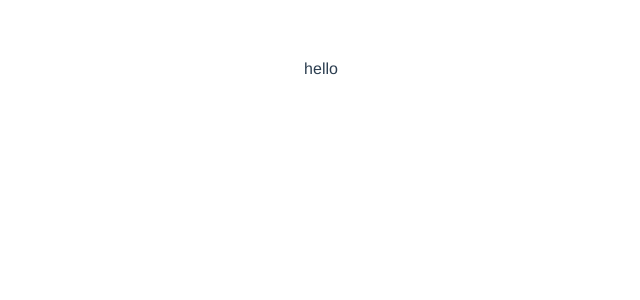
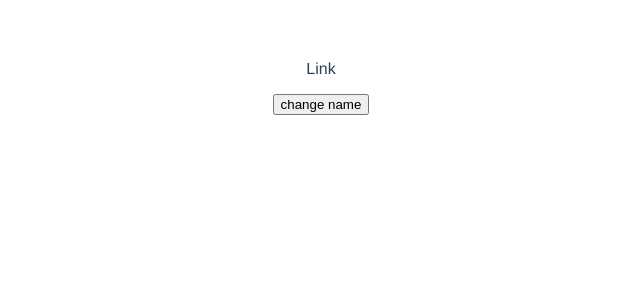
Before and after one commit to DavidStoyanov/VueV3-TS-Series, a Vue app: page / in a window 1280 px wide. Shown: the top 300 px of the page, without its empty margins (319-959 px from the left). Built offline with nearby package versions, Linux system fonts and the light colour scheme.

Commit message:
Add lesson files

```diff
--- a/src/App.vue
+++ b/src/App.vue
@@ -1,6 +1,7 @@
 <template>
   <div class="app">
-    hello
+    <p>{{ name }}</p>
+    <button @click="changeName('Gel')">change name</button>
   </div>
 </template>
 
@@ -9,7 +10,18 @@ import { defineComponent } from 'vue';
 
 export default defineComponent({
   name: 'App',
-  components: {}
+  components: {},
+  data() {
+    return {
+      name: 'Link' as string | number
+    }
+  },
+  methods: {
+    changeName(name: string | number) : true {
+      this.name = name
+      return true;
+    }
+  }
 });
 </script>
 
```
